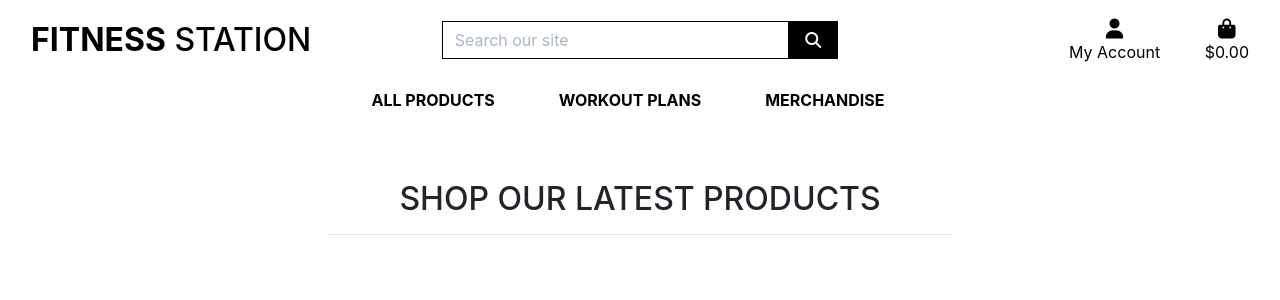
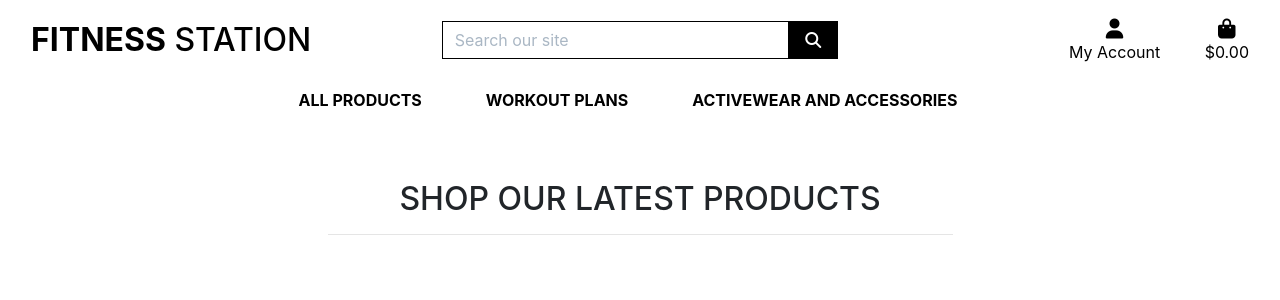
Before and after one commit to helios-yamet/Fitness-Station, a Django app: page / in a window 1280 px wide. Shown: the top 300 px of the page. Run offline with Django 3.2, Linux system fonts and the light colour scheme; some libraries are stand-ins or nearby versions.

Commit message:
Add comments to main nav dropdown

```diff
--- a/templates/includes/main-nav.html
+++ b/templates/includes/main-nav.html
@@ -4,6 +4,7 @@
             <a class="logo-font font-weight-bold nav-link text-black mr-5" href="#" id="all-products-link" data-toggle="dropdown" aria-haspopup="true" aria-expanded="false">
                 All Products
             </a>
+            <!--Search product filters-->
             <div class="dropdown-menu border-0" aria-labelledby="all-products-link">
                 <a href="{% url 'products' %}?sort=price&direction=asc" class="dropdown-item">By Price</a>
                 <a href="{% url 'products' %}?sort=rating&direction=desc" class="dropdown-item ">By Rating</a>
@@ -11,7 +12,7 @@
                 <a href="{% url 'products' %}" class="dropdown-item">All Products</a>
             </div>
         </li>
-
+        <!--Workout plan products-->
         <li class="nav-item dropdown">
             <a class="logo-font font-weight-bold nav-link text-black mr-5" href="#" id="plans-link" data-toggle="dropdown" aria-haspopup="true" aria-expanded="false">
                 Workout Plans
@@ -23,10 +24,10 @@
                 <a href="{% url 'products' %}?category=workout_plans" class="dropdown-item">All Workout Plans</a>
             </div>
         </li>
-
+        <!--Activewear& Accessories products-->
         <li class="nav-item dropdown">
             <a class="logo-font font-weight-bold nav-link text-black mr-5" href="#" id="Merchandise-link" data-toggle="dropdown" aria-haspopup="true" aria-expanded="false">
-                Merchandise
+                Activewear and Accessories
             </a>
             <div class="dropdown-menu border-0" aria-labelledby="homeware-link">
                 <a href="{% url 'products' %}?category=men's_activewear" class="dropdown-item">Mens Activewear</a>
```
